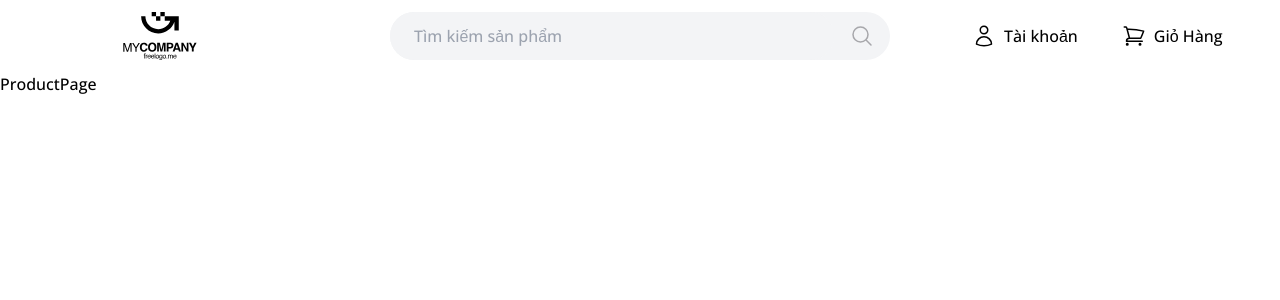
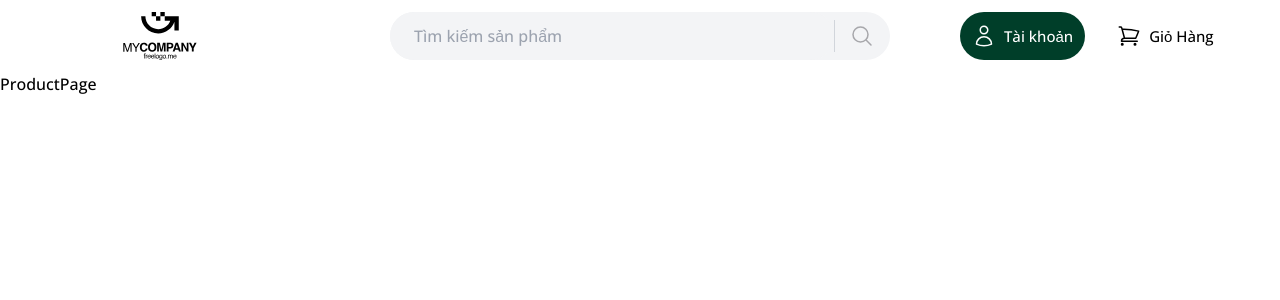
Before and after one commit to vudinhan2525/Shopcart, a React (Create React App) app in the folder front-end/: page /product in a window 1280 px wide. Shown: the top 300 px of the page. Built offline with nearby package versions, Linux system fonts and the light colour scheme.

Commit message:
ui navbar

```diff
--- a/front-end/public/index.html
+++ b/front-end/public/index.html
@@ -5,10 +5,7 @@
     <link rel="icon" href="%PUBLIC_URL%/favicon.ico" />
     <meta name="viewport" content="width=device-width, initial-scale=1" />
     <meta name="theme-color" content="#000000" />
-    <meta
-      name="description"
-      content="Web site created using create-react-app"
-    />
+    <meta name="description" content="Web site created using create-react-app" />
     <link rel="apple-touch-icon" href="%PUBLIC_URL%/logo192.png" />
     <!--
       manifest.json provides metadata used when your web app is installed on a
@@ -24,7 +21,7 @@
       work correctly both with client-side routing and a non-root public URL.
       Learn how to configure a non-root public URL by running `npm run build`.
     -->
-    <title>React App</title>
+    <title>Andv || Buy Everything You Want</title>
   </head>
   <body>
     <noscript>You need to enable JavaScript to run this app.</noscript>
--- a/front-end/src/assets/img/logo.js
+++ b/front-end/src/assets/img/logo.js
@@ -8,7 +8,7 @@ const logo = () => {
       strokeMiterlimit="2"
       clipRule="evenodd"
       viewBox="0 0 390 255"
-      className="w-60 h-12 mx-auto"
+      className="w-52 h-12 mx-auto"
     >
       <path
         fillRule="nonzero"
--- a/front-end/src/components/HeaderComponent/HeaderComponent.js
+++ b/front-end/src/components/HeaderComponent/HeaderComponent.js
@@ -1,6 +1,7 @@
 import { Link } from 'react-router-dom';
 import logo from '../../assets/img/logo';
-import { UserIcon, CartIcon, SearchIcon } from '../../utils/IconSVG/index';
+import { UserIcon, CartIcon } from '../../utils/IconSVG/index';
+import Search from './Search/Search';
 function HeaderComponent() {
   return (
     <div className=" flex py-3 items-center">
@@ -8,24 +9,14 @@ function HeaderComponent() {
         {logo()}
       </Link>
       <div className="basis-2/4 ">
-        <div className="w-[500px] mx-auto flex bg-gray-100 rounded-full">
-          <input
-            type="text"
-            placeholder="Tìm kiếm sản phẩm"
-            className=" outline-0 py-3 px-6  w-full bg-gray-100 rounded-full"
-            spellCheck="false"
-          ></input>
-          <div className="flex items-center py-3 px-4 cursor-pointer rounded-r-full text-[#a7a7ab] hover:text-black  hover:bg-[#e4e4e6]">
-            {SearchIcon()}
-          </div>
-        </div>
+        <Search />
       </div>
       <ul className="flex basis-1/4 gap-5">
-        <li className="flex gap-2 cursor-pointer p-3 rounded-full hover:bg-gray-100">
+        <li className="flex items-center gap-2 cursor-pointer p-3 text-[15px] rounded-full bg-primary-color text-white hover:opacity-90">
           {UserIcon()}
           <p>Tài khoản</p>
         </li>
-        <li className="flex gap-2 cursor-pointer p-3 rounded-full hover:bg-gray-100">
+        <li className="flex items-center gap-2 cursor-pointer p-3 text-[15px] rounded-full hover:bg-gray-100">
           {CartIcon()}
           <p>Giỏ Hàng</p>
         </li>
--- /dev/null
+++ b/front-end/src/components/HeaderComponent/Search/Search.js
@@ -0,0 +1,19 @@
+import { SearchIcon } from '../../../utils/IconSVG';
+
+function Search() {
+  return (
+    <div className="w-[500px] mx-auto flex bg-gray-100 rounded-full">
+      <input
+        type="text"
+        placeholder="Tìm kiếm sản phẩm"
+        className=" outline-0 py-3 px-6  w-full bg-gray-100 rounded-full"
+        spellCheck="false"
+      ></input>
+      <div className="flex items-center relative py-3 px-4 cursor-pointer rounded-r-full text-[#a7a7ab] hover:text-black  hover:bg-[#e4e4e6] after:w-[1px] after:h-8 after:bg-gray-300 after:translate-y-[-50%] after:absolute after:top-[50%] after:left-0">
+        {SearchIcon()}
+      </div>
+    </div>
+  );
+}
+
+export default Search;
```
